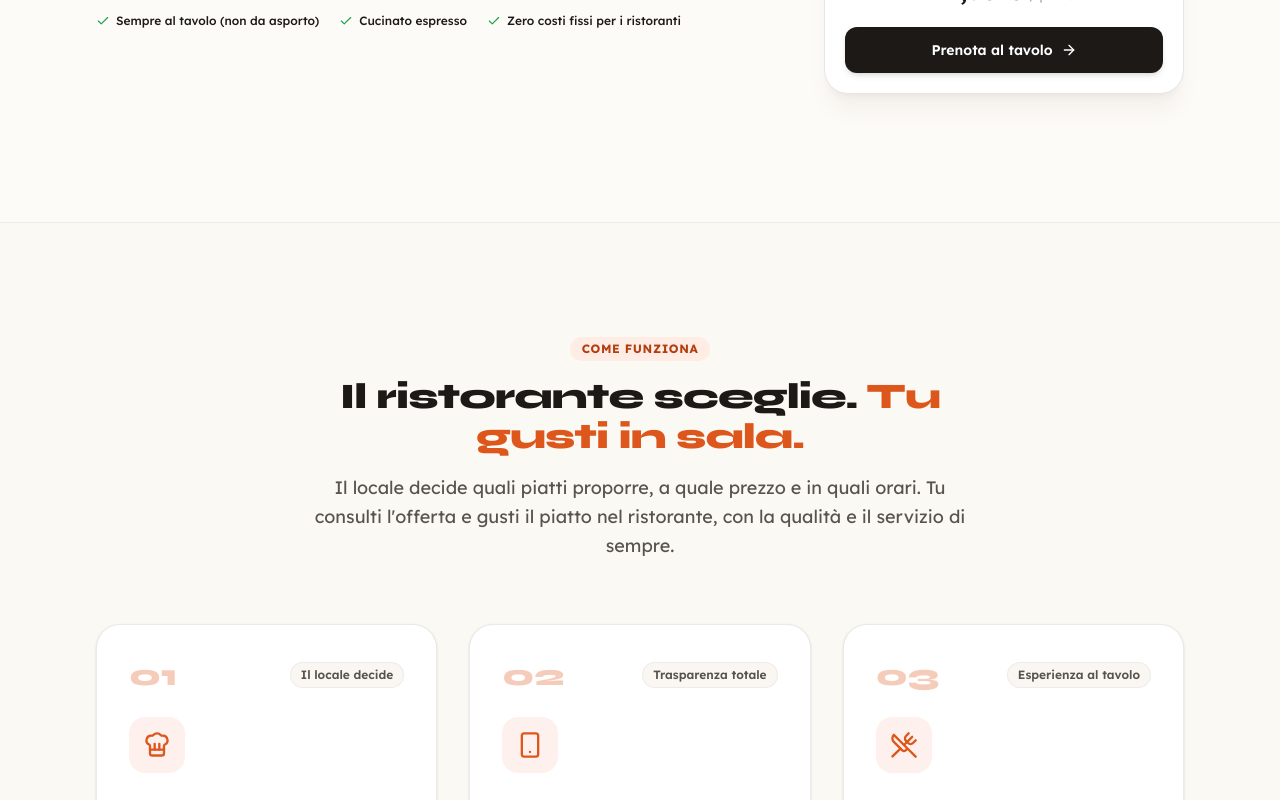
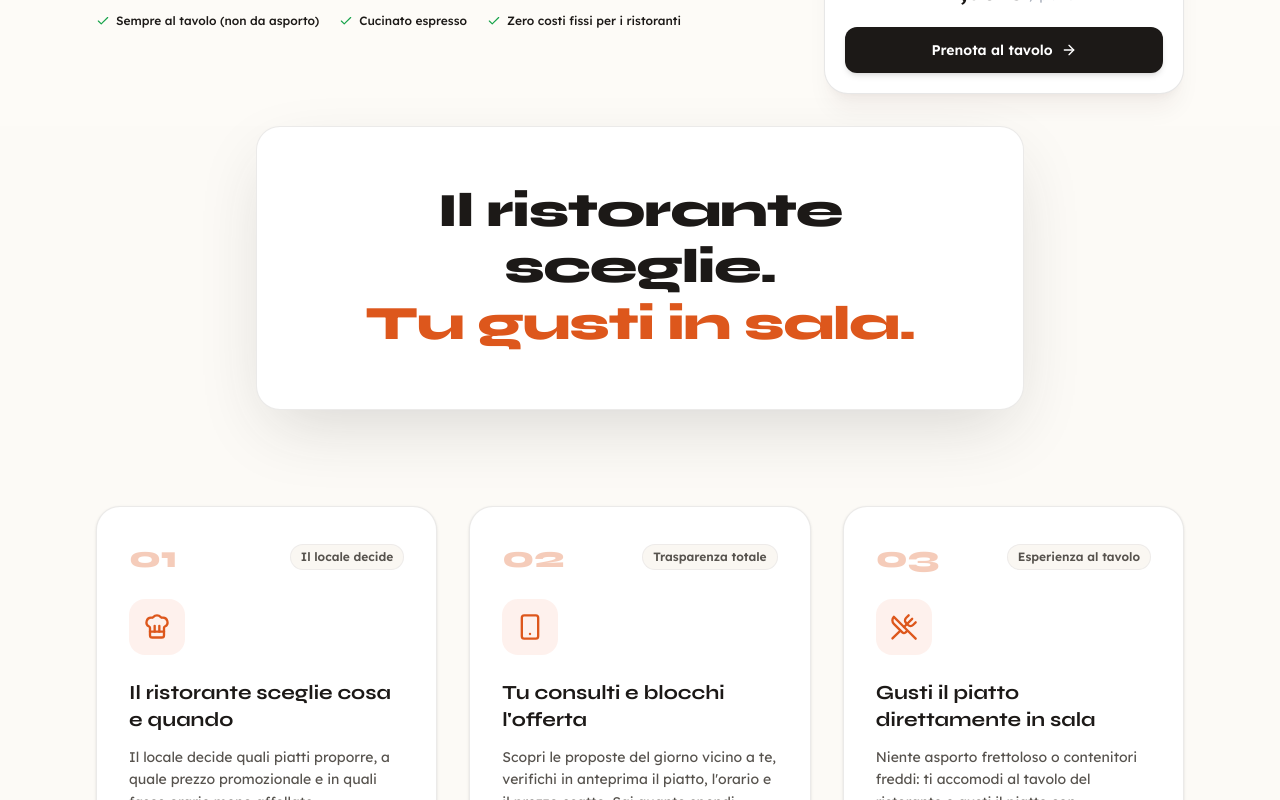
Before and after one commit to restydealsmanaging/landing, a Next.js app: page / in a window 1280 px wide. Shown: the part 600-1400 px from the top of the page. Built offline with nearby package versions, Linux system fonts and the light colour scheme.

Commit message:
feat(how-it-works): add floating overlay statement card scrolling over hero into steps

```diff
--- a/src/components/HeroSection.tsx
+++ b/src/components/HeroSection.tsx
@@ -14,7 +14,7 @@ export default function HeroSection() {
   const originalPrice = "18,00";
   const discountPercent = 36;
   return (
-    <section className="relative overflow-hidden pt-12 pb-20 md:pt-20 md:pb-32">
+    <section className="relative overflow-hidden pt-12 pb-24 md:pt-20 md:pb-36">
       {/* Decorative subtle ambient lights */}
       <div className="absolute top-1/4 left-1/2 -translate-x-1/2 -translate-y-1/2 w-[600px] h-[350px] bg-[radial-gradient(ellipse_at_center,rgba(221,87,28,0.12)_0%,transparent_70%)] rounded-full pointer-events-none -z-10" />
       <div className="absolute top-1/3 right-10 w-[300px] h-[300px] bg-[radial-gradient(circle_at_center,rgba(22,163,74,0.08)_0%,transparent_70%)] rounded-full pointer-events-none -z-10" />
--- a/src/components/HowItWorksSection.tsx
+++ b/src/components/HowItWorksSection.tsx
@@ -1,8 +1,29 @@
 "use client";
 
+import { useEffect, useRef, useState } from "react";
 import { ChefHat, Smartphone, UtensilsCrossed, ArrowRight } from "lucide-react";
 
 export default function HowItWorksSection() {
+  const cardRef = useRef<HTMLDivElement>(null);
+  const [isVisible, setIsVisible] = useState(false);
+
+  useEffect(() => {
+    const observer = new IntersectionObserver(
+      ([entry]) => {
+        if (entry.isIntersecting) {
+          setIsVisible(true);
+        }
+      },
+      { threshold: 0.15 }
+    );
+
+    if (cardRef.current) {
+      observer.observe(cardRef.current);
+    }
+
+    return () => observer.disconnect();
+  }, []);
+
   const steps = [
     {
       number: "01",
@@ -31,21 +52,25 @@ export default function HowItWorksSection() {
   ];
 
   return (
-    <section id="come-funziona" className="py-20 md:py-28 bg-resty-sand/50 border-y border-resty-stone-border/60">
+    <section id="come-funziona" className="relative z-20 pb-20 md:pb-28 bg-resty-sand/40 border-b border-resty-stone-border/60">
       <div className="max-w-6xl mx-auto px-4 sm:px-6 lg:px-8">
-        {/* Section Header */}
-        <div className="max-w-2xl mx-auto text-center mb-16">
-          <div className="inline-flex items-center gap-2 px-3 py-1 rounded-full bg-resty-peach text-xs font-bold uppercase tracking-wider text-resty-orange-dark mb-4">
-            Come Funziona
+        {/* Floating Statement Card: Overlaps the bottom of the Hero section */}
+        <div
+          ref={cardRef}
+          className="-mt-16 sm:-mt-24 md:-mt-28 mb-16 md:mb-24 relative z-30 flex justify-center"
+        >
+          <div
+            className={`w-full max-w-3xl rounded-3xl bg-white border border-resty-stone-border/80 shadow-[0_20px_60px_-15px_rgba(45,45,42,0.12)] p-8 sm:p-12 lg:p-14 text-center transition-all duration-700 ease-out ${
+              isVisible
+                ? "translate-y-0 opacity-100 scale-100 shadow-[0_25px_70px_-15px_rgba(45,45,42,0.18)]"
+                : "translate-y-8 opacity-0 scale-[0.97]"
+            }`}
+          >
+            <h2 className="font-heading font-extrabold text-3xl sm:text-4xl lg:text-5xl text-resty-stone tracking-tight leading-[1.18]">
+              Il ristorante sceglie. <br className="hidden sm:inline" />
+              <span className="text-resty-orange">Tu gusti in sala.</span>
+            </h2>
           </div>
-          <h2 className="font-heading font-extrabold text-3xl sm:text-4xl text-resty-stone tracking-tight mb-4">
-            Il ristorante sceglie. <span className="text-resty-orange">Tu gusti in sala.</span>
-          </h2>
-          <p className="text-base sm:text-lg text-resty-stone-light leading-relaxed">
-            Il locale decide quali piatti proporre, a quale prezzo e in quali orari.
-            Tu consulti l&apos;offerta e gusti il piatto nel ristorante, con la qualità
-            e il servizio di sempre.
-          </p>
         </div>
 
         {/* 3 Step Cards Grid */}
```
